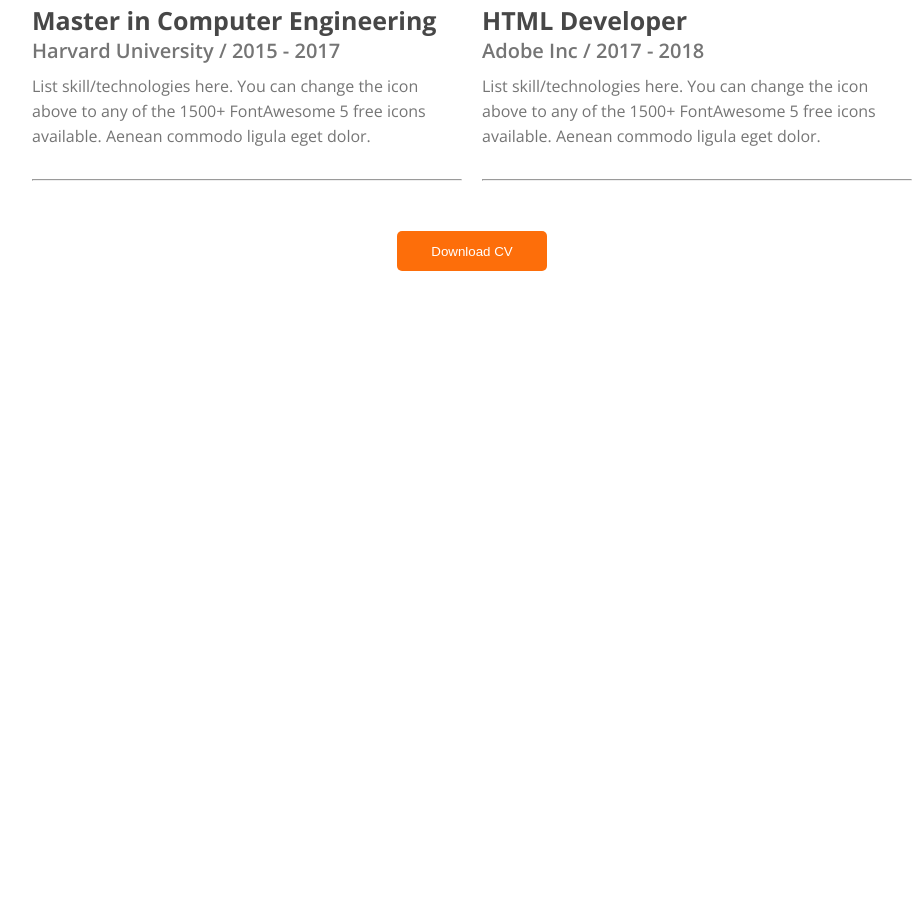
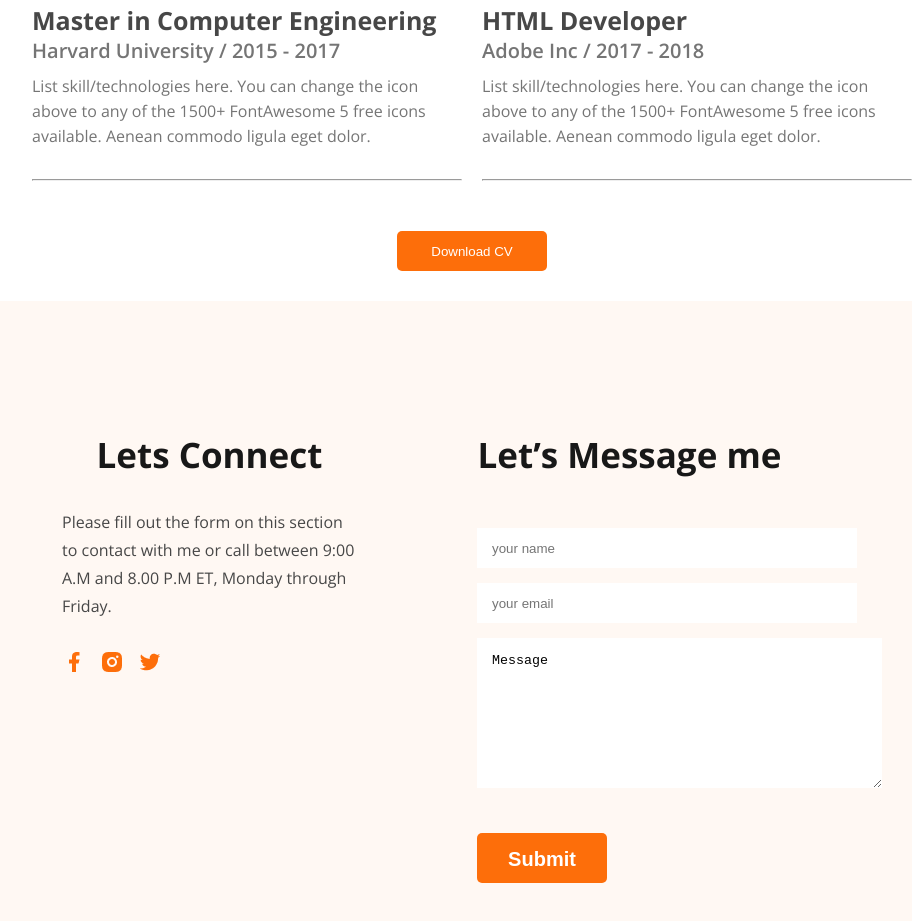
Before and after one commit to JAMSHEDWEBDEV/website-clone, a plain HTML site: page index.html in a window 1280 px wide. Shown: the part 2631-3552 px from the top of the page, without its empty margins (168-1080 px from the left). Before the commit the page ends 2932 px from the top, so only its background shows below. Drawn offline with nearby package versions, Linux system fonts and the light colour scheme.

Commit message:
added footer section

```diff
--- a/css/style.css
+++ b/css/style.css
@@ -267,7 +267,78 @@ hr {
     border-radius: 5px;
     background: #FD6E0A;
     border: none;
-    color:white;
+    color: white;
 }
 
 /* resume section css end  */
+
+/* footer part css start  */
+.main_footer {
+    background: #FFF8F3;
+}
+
+.footer {
+    display: flex;
+    padding: 130px 230px;
+}
+
+.foot_headeing h1 {
+    color: #181818;
+    text-align: center;
+    font-size: 35px;
+    font-weight: 700;
+}
+
+.foot_description p {
+    color: #474747;
+    font-size: 16px;
+    font-weight: 400;
+    line-height: 28px;
+}
+
+.foot_icon img {
+    margin-right: 10px;
+}
+
+.footer_left {
+    margin-left: 20px;
+}
+
+.input_style {
+    margin-top: 50px;
+    margin-left: 100px;
+}
+
+input {
+    height: 10px;
+    width: 350px;
+    padding: 15px;
+    margin-bottom: 15px;
+    border: none;
+}
+
+textarea {
+    border: none;
+    padding: 15px;
+}
+
+.submit_btn {
+    margin-left: 100px;
+    margin-top: 40px;
+}
+
+.submit_btn button {
+    height: 50px;
+    width: 130px;
+    border-radius: 5px;
+    background: #FD6E0A;
+    border: none;
+    padding: 15px;
+    color: white;
+    text-align: center;
+    font-size: 20px;
+    font-weight: 700;
+
+}
+
+/* footer part css end  */
--- a/index.html
+++ b/index.html
@@ -250,7 +250,36 @@
 
     <!-- footer part html start -->
     <footer>
-
+<section class="main_footer">
+    <div class="footer">
+        <div class="footer_right">
+            <div class="foot_headeing">
+                <h1>Lets Connect</h1>
+            </div>
+            <div class="foot_description">
+                <p>Please fill out the form on this section to contact with me or call between 9:00 A.M and 8.00 P.M ET, Monday through Friday.</p>
+            </div>
+            <div class="foot_icon">
+                <a href="#"><img src="images/icons/facebook.png" alt=""></a>
+                <a href="#"><img src="images/icons/insta.png" alt=""></a>
+                <a href="#"><img src="images/icons/twitter.png" alt=""></a>
+            </div>
+        </div>
+        <div class="footer_left">
+            <div class="foot_headeing">
+                <h1>Let’s Message me</h1>
+            </div>
+            <div class="input_style">
+                <input type="text" placeholder="your name">
+                <input type="email" name="" id="" placeholder="your email">
+                <textarea name="" id="" cols="45" rows="8">Message</textarea>
+            </div>
+            <div class="submit_btn">
+                <a href="#"><button>Submit</button></a>
+            </div>
+        </div>
+    </div>
+</section>
     </footer>
     <!-- footer part html end -->
 
```
